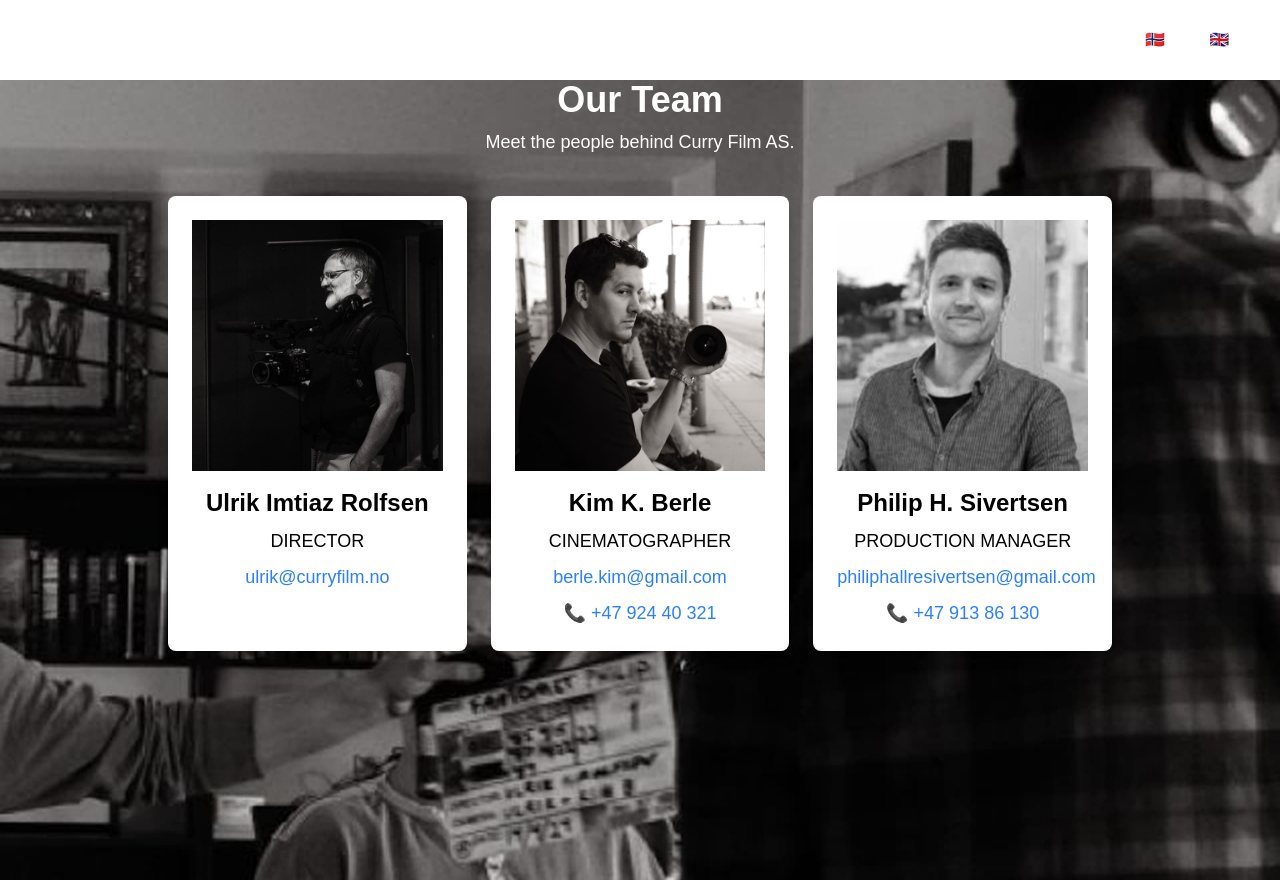
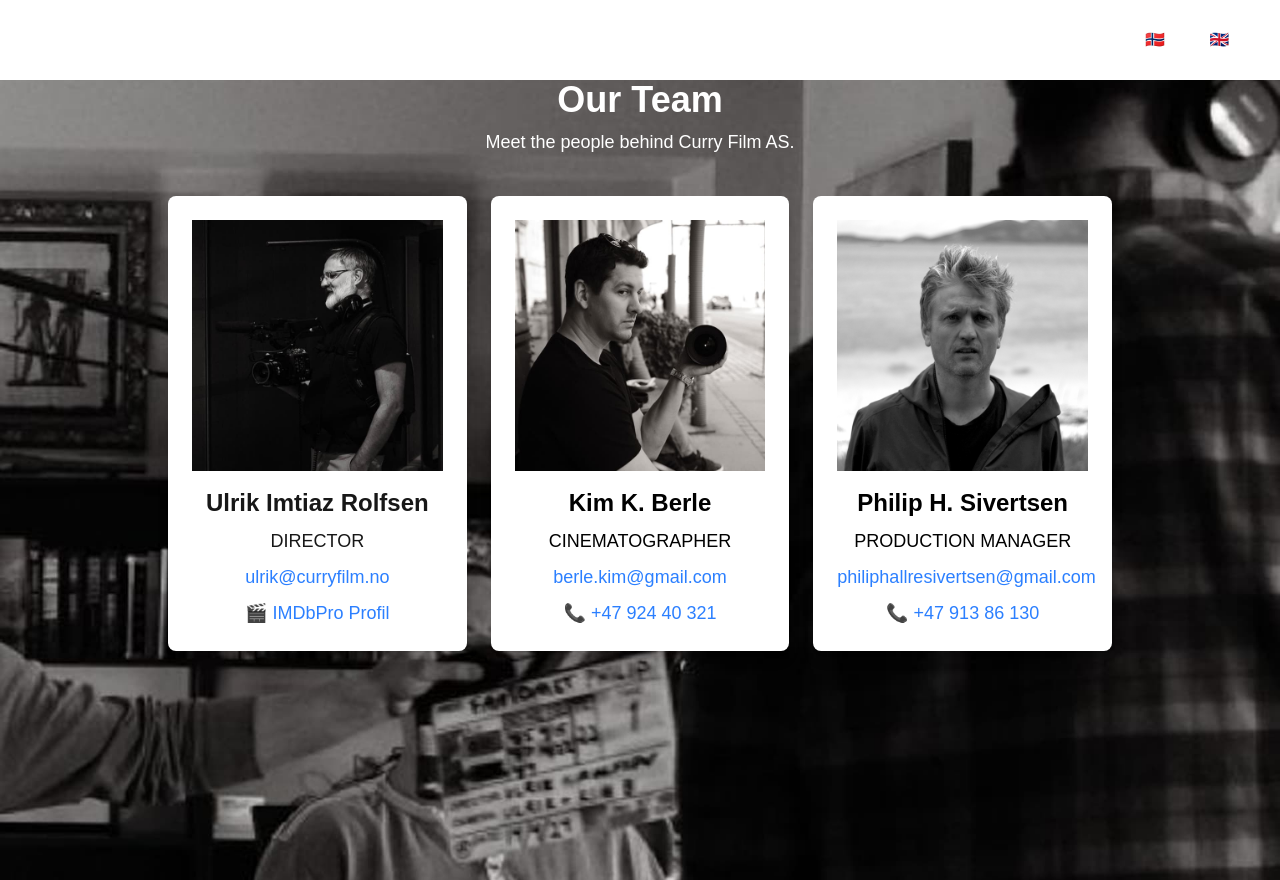
Before and after one commit to ulrikimtiaz/curryfilm-website, a Next.js app: page /en/about/team in a window 1280 px wide. Built offline with nearby package versions, Linux system fonts and the light colour scheme.

Commit message:
endret Philips bilde

```diff
--- a/app/en/about/team/page.tsx
+++ b/app/en/about/team/page.tsx
@@ -36,10 +36,15 @@ export default function Team() {
     height={600}
     className="mx-auto"
   />
-          <h2 className="text-2xl font-semibold mt-4 text-black">Ulrik Imtiaz Rolfsen</h2>
-          <p className="text-lg mt-2 text-black">DIRECTOR</p>
+  <h2 className="text-2xl font-semibold mt-4">Ulrik Imtiaz Rolfsen</h2>
+  <p className="text-lg mt-2">DIRECTOR</p>
   <p className="text-lg mt-2 text-gray-500">
     <a href="mailto:ulrik@curryfilm.no" className="text-blue-500 hover:underline">ulrik@curryfilm.no</a>
+  </p>
+  <p className="text-lg mt-2 text-gray-500">
+    🎬 <a href="https://pro.imdb.com/name/nm1975024" target="_blank" rel="noopener noreferrer" className="text-blue-500 hover:underline">
+      IMDbPro Profil
+    </a>
   </p>
 </div>
 
--- a/app/no/about/team/page.tsx
+++ b/app/no/about/team/page.tsx
@@ -36,10 +36,15 @@ export default function Team() {
     height={600}
     className="mx-auto"
   />
-          <h2 className="text-2xl font-semibold mt-4 text-black">Ulrik Imtiaz Rolfsen</h2>
-          <p className="text-lg mt-2 text-black">REGISSØR</p>
-          <p className="text-lg mt-2 text-black">
+  <h2 className="text-2xl font-semibold mt-4">Ulrik Imtiaz Rolfsen</h2>
+  <p className="text-lg mt-2">REGISSØR</p>
+  <p className="text-lg mt-2 text-gray-500">
     <a href="mailto:ulrik@curryfilm.no" className="text-blue-500 hover:underline">ulrik@curryfilm.no</a>
+  </p>
+  <p className="text-lg mt-2 text-gray-500">
+    🎬 <a href="https://pro.imdb.com/name/nm1975024" target="_blank" rel="noopener noreferrer" className="text-blue-500 hover:underline">
+      IMDbPro Profil
+    </a>
   </p>
 </div>
 
```
Also changed, not shown: public/philip.jpg. Lines whose indentation alone changed are shown as unchanged.
